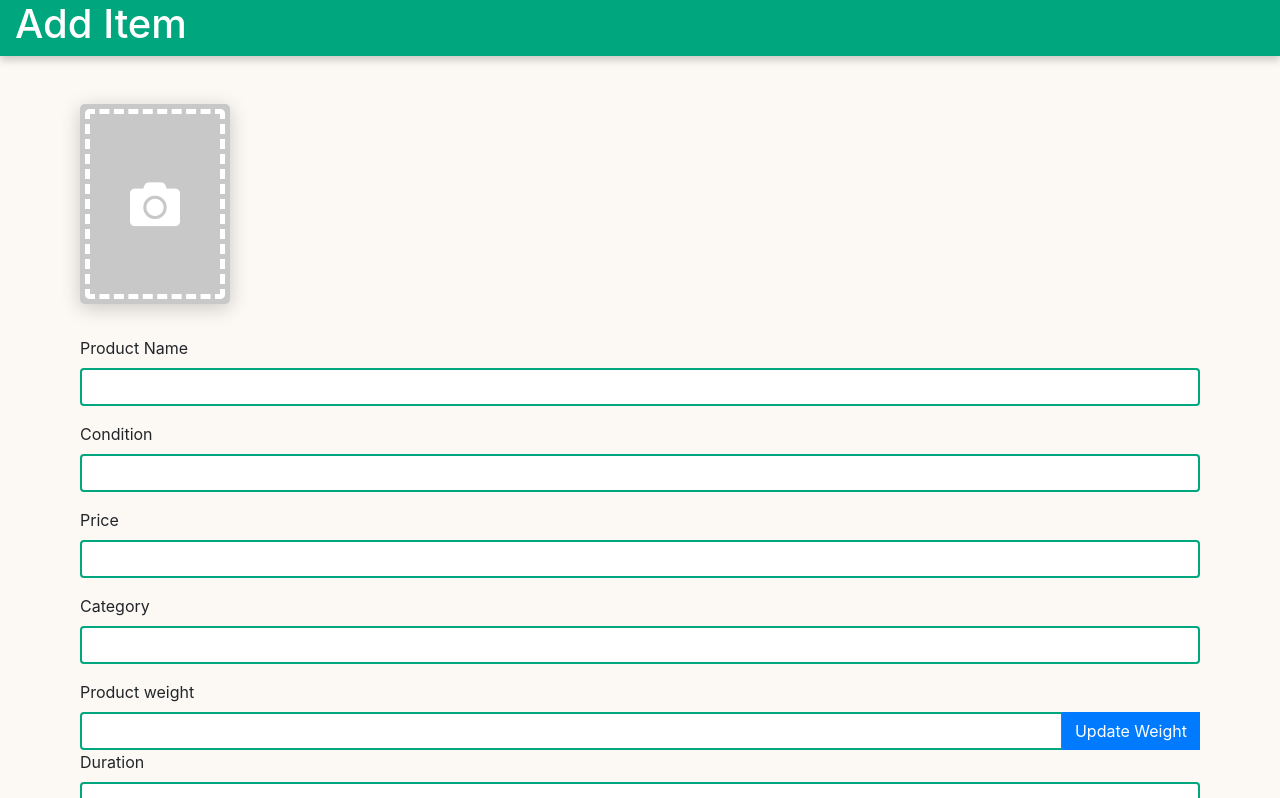
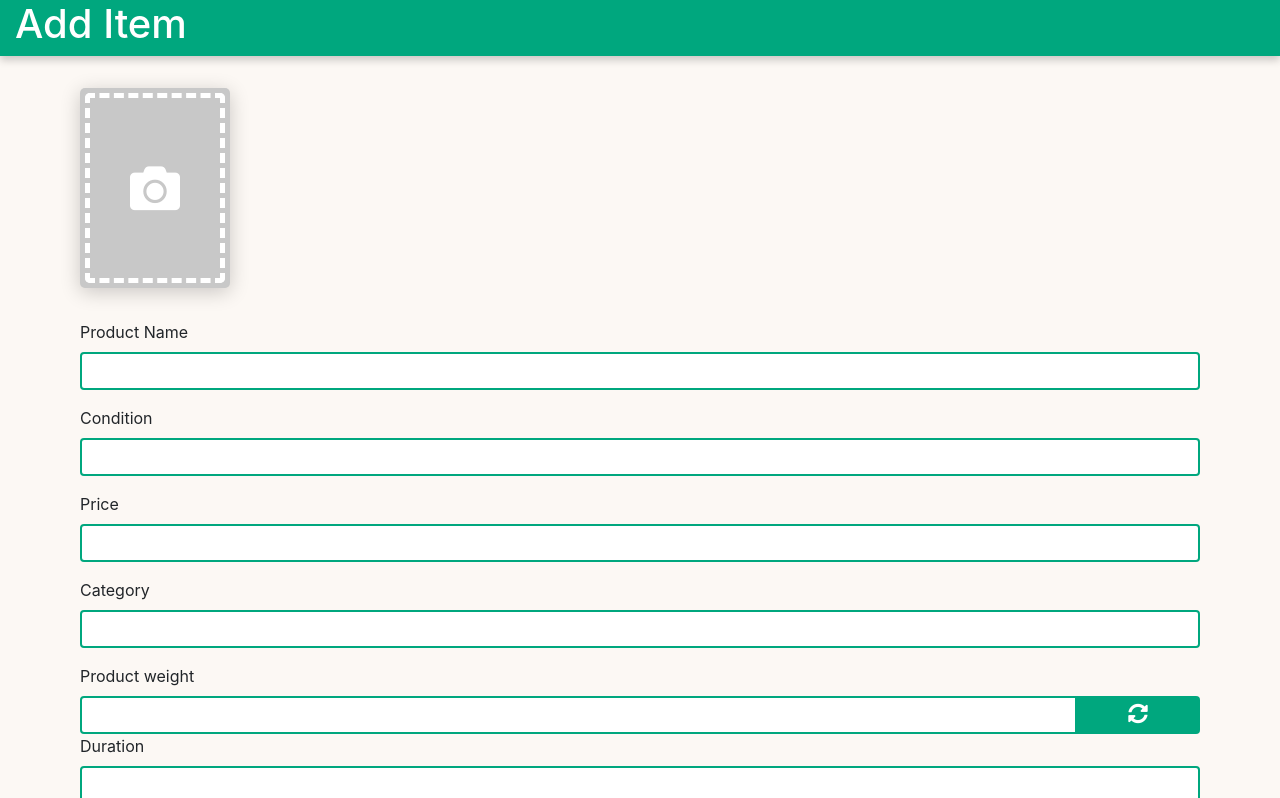
Before and after one commit to KierratyskeskusProject/kierratyskeskus-app, a React (Create React App) app in the folder client/: page / in a window 1280 px wide. Shown: the top 798 px of the page. Built offline with nearby package versions, Linux system fonts and the light colour scheme.

Commit message:
Modals can now be fired by clicking new images. +small edits in styles.

```diff
--- a/client/src/App.css
+++ b/client/src/App.css
@@ -1,7 +1,3 @@
-/* .btn {
-  margin-top: 20px;
-} */
-
 body {
   background-color: rgba(241, 209, 184, 0.15);
 }
@@ -10,8 +6,7 @@ body {
   width: 100%;
   margin: auto;
   background-color:rgb(0, 167, 126);
-  /* Space reservation for photos. Adjust or delete when necessary > */
-  margin-bottom: 2em;
+  margin-bottom: 1em;
   box-shadow: 0 4px 8px 0 rgba(0, 0, 0, 0.2);
 }
 
@@ -33,6 +28,7 @@ body {
 }
 
 .imageBar {
+  /* Collects new images and houses a button for adding new ones */
   margin-bottom: 2em;
   display: inline-flex;
   width: auto;
@@ -41,34 +37,18 @@ body {
   transition: height 0.5s;
 }
 
-.newImage {
-  height: 200px;
-  width: 150px;
-  background-color: rgb(200, 200, 200);
-  border-radius: 5px;
-  box-shadow: 0 4px 20px 0 rgba(0, 0, 0, 0.2);
-  margin-left: 14.5px;
-  margin-top: 1em;
-  overflow: hidden;
-  top: 0;
-  border-radius: 5px;
-  opacity: 1;
-  position: relative;
-  animation-name: imageFadeIn;
-  animation-iteration-count: 1;
-  animation-timing-function: ease-in;
-  animation-duration: 0.5s;
-}
-
 .modal-backdrop {
+  /* Shading behind the 'View fullsized image' modals */
   background-color: #0000005c;
 }
 
 .modal-body {
+  /* 'View fullsized image' modal background */
   padding: 1px;
 }
 
 .modal-content {
+  /* Content within the 'view fullsized picture' modal. */
   position: sticky !important;
   border: none !important;
   box-shadow: 0 4px 20px 0 rgba(0, 0, 0, 0.2) !important;
@@ -76,16 +56,13 @@ body {
 }
 
 .fullscreen {
+  /* The image housed in the 'view fullsized picture' modal. */
   width: 100%;
   height: 100%;
   border-radius: 10px;
 }
 
-/* .modal-dialog {
-    max-width: 55%;
-    margin: 1.75rem auto;
-} */
-
+/* Animations for added pictures */
 @keyframes imageFadeIn {
   0% {
     left: -164.5px;
@@ -97,13 +74,37 @@ body {
   }
 }
 
+.newImage {
+  /* Buttons (for firing modals) housing new images added to Image Bar */
+  height: 200px;
+  width: 150px;
+  background-color: rgb(200, 200, 200);
+  border-radius: 5px;
+  box-shadow: 0 4px 20px 0 rgba(0, 0, 0, 0.2);
+  margin-left: 15px;
+  margin-top: 1em;
+  overflow: hidden;
+  top: 0 !important;
+  border: none !important;
+  border-radius: 5px;
+  opacity: 1;
+  position: relative;
+  animation-name: imageFadeIn;
+  animation-iteration-count: 1;
+  animation-timing-function: ease-in;
+  animation-duration: 0.5s;
+  padding: 0 !important;
+}
+
 .image {
+  /* New <img> added to Image Bar */
   height: inherit;
   /* Temporary fix to centering images, unlikely to work on portraits...: */
   margin-left:-40%;
 }
 
 .addImage {
+  /* Button for adding new images to image bar */
   height: 200px;
   width: 150px;
   color: white;
@@ -135,11 +136,13 @@ body {
   border: none !important;
 }
 
-.fa {
+.fa-camera {
+  /* The camera icon within addImage button */
   font-size: 50px;
 }
 
 input, textarea {
+  /* Form inputs */
   border: 2px rgb(0, 167, 126) solid !important;
 }
 
@@ -147,9 +150,36 @@ input:focus, textarea:focus {
   box-shadow: 0 0 2px 2px rgba(0, 0, 0, 0.2) !important;
 }
 
+#weight {
+  /* Button for refreshing the item weight */
+  color: rgb(255, 255, 255);
+  background-color: rgb(0, 167, 126);
+  border: rgb(0, 167, 126);
+  border-top-right-radius: .25rem;
+  border-bottom-right-radius: .25rem;
+}
+
+#weight:hover, #weight:active {
+  background-color: rgb(0, 117, 88);
+  border: rgb(0, 167, 126);
+}
+
+#weight:focus {
+  box-shadow: 6px 6px 20px 0 rgba(0, 0, 0, 0.4) !important;
+}
+
+.fa-sync-alt {
+  /* Refresh icon for weight button */
+  font-size: 20px;
+  padding-left: 2em;
+  padding-right: 2em;
+}
+
 .submit {
   /* Submit button of the form */
   margin: auto;
+  padding-left: 2em;
+  padding-right: 2em;
   display: block;
   color: rgb(255, 255, 255);
   background-color: rgb(0, 167, 126);
--- a/client/src/components/UpdateWeightButton.js
+++ b/client/src/components/UpdateWeightButton.js
@@ -6,8 +6,8 @@ const onWeightSubmit = (event) => {
 
 export default () => (
   <div className="input-group-append">
-    <button className="btn btn-primary" type="button" onClick={onWeightSubmit}>
-      Update Weight
+    <button className="btn btn-primary" id="weight" type="button" onClick={onWeightSubmit}>
+      <span><i className="fa fa-sync-alt" aria-hidden="true" /></span>
     </button>
   </div>
 );
```
